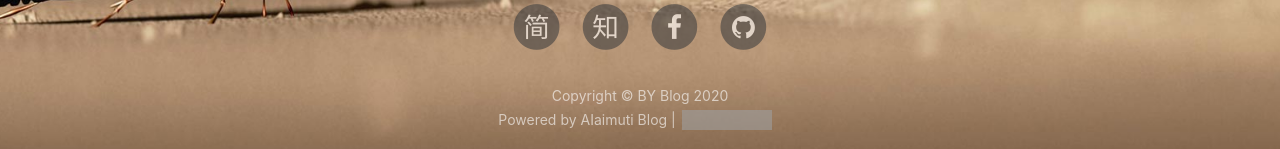
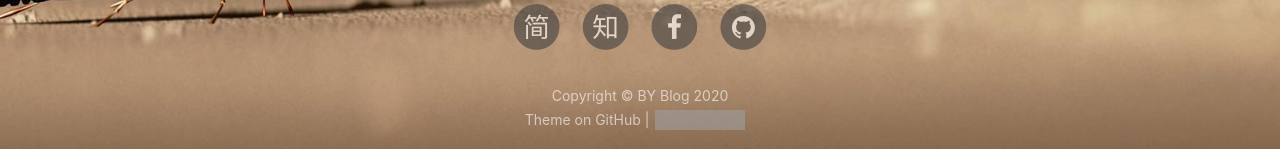
Before and after one commit to AIaimuti/aiaimuti.github.io, a Jekyll site: the page built from offline.html, in a window 1280 px wide. Shown: the part 748-897 px from the top of the page. Built offline with Jekyll 4.4.1, drawn with Linux system fonts in a browser that asks for light colours; nearby versions of some CDN libraries; comment, search, counter and statistics services are not loaded; part of the change alters nothing that is shown; grey boxes are pictures that could not be loaded.

Commit message:
Update footer.html

```diff
--- a/_includes/footer.html
+++ b/_includes/footer.html
@@ -6,7 +6,7 @@
                 <ul class="list-inline text-center">
                     {% if site.RSS %}
                     <li>
-                        <a target="_blank" href="{{ '/feed.xml' | prepend: site.baseurl }}">
+                        <a href="{{ "/feed.xml" | prepend: site.baseurl }}">
                             <span class="fa-stack fa-lg">
                                 <i class="fa fa-circle fa-stack-2x"></i>
                                 <i class="fa fa-rss fa-stack-1x fa-inverse"></i>
@@ -14,19 +14,20 @@
                         </a>
                     </li>
                     {% endif %}
+                    <!-- add jianshu add target = "_blank" to <a> by BY -->
                     {% if site.jianshu_username %}
                             <li>
                                 <a target="_blank" href="https://www.jianshu.com/u/{{ site.jianshu_username }}">
                                     <span class="fa-stack fa-lg">
                                         <i class="fa fa-circle fa-stack-2x"></i>
-                                <i class="fa fa-stack-1x fa-inverse">简</i>
+                                        <i class="fa  fa-stack-1x fa-inverse">简</i>
                                     </span>
                                 </a>
                             </li>
                     {% endif %}
                     {% if site.twitter_username %}
                     <li>
-                        <a target="_blank" href="https://twitter.com/{{ site.twitter_username }}">
+                        <a href="https://twitter.com/{{ site.twitter_username }}">
                             <span class="fa-stack fa-lg">
                                 <i class="fa fa-circle fa-stack-2x"></i>
                                 <i class="fa fa-twitter fa-stack-1x fa-inverse"></i>
@@ -34,12 +35,14 @@
                         </a>
                     </li>
                     {% endif %}
+
+                    <!-- add Weibo, Zhihu by Hux, add target = "_blank" to <a> by Hux -->
                     {% if site.zhihu_username %}
                     <li>
                         <a target="_blank" href="https://www.zhihu.com/people/{{ site.zhihu_username }}">
                             <span class="fa-stack fa-lg">
                                 <i class="fa fa-circle fa-stack-2x"></i>
-                                <i class="fa fa-stack-1x fa-inverse">知</i>
+                                <i class="fa  fa-stack-1x fa-inverse">知</i>
                             </span>
                         </a>
                     </li>
@@ -54,6 +57,8 @@
                         </a>
                     </li>
                     {% endif %}
+
+
                     {% if site.facebook_username %}
                     <li>
                         <a target="_blank" href="https://www.facebook.com/{{ site.facebook_username }}">
@@ -88,7 +93,7 @@
                 <p class="copyright text-muted">
                     Copyright &copy; {{ site.title }} {{ site.time | date: '%Y' }}
                     <br>
-                    Powered by <a target="_blank" href="{{ site.github_repo }}">AIaimuti Blog</a> |
+                    Theme on <a href="{{ site.github_repo }}">GitHub</a> |
                     <iframe
                         style="margin-left: 2px; margin-bottom:-5px;"
                         frameborder="0" scrolling="0" width="100px" height="20px"
@@ -101,13 +106,13 @@
 </footer>
 
 <!-- jQuery -->
-<script src="{{ '/js/jquery.min.js' | prepend: site.baseurl }}"></script>
+<script src="{{ "/js/jquery.min.js " | prepend: site.baseurl }}"></script>
 
 <!-- Bootstrap Core JavaScript -->
-<script src="{{ '/js/bootstrap.min.js' | prepend: site.baseurl }}"></script>
+<script src="{{ "/js/bootstrap.min.js " | prepend: site.baseurl }}"></script>
 
 <!-- Custom Theme JavaScript -->
-<script src="{{ '/js/hux-blog.min.js' | prepend: site.baseurl }}"></script>
+<script src="{{ "/js/hux-blog.min.js " | prepend: site.baseurl }}"></script>
 
 <!-- Service Worker -->
 {% if site.service-worker %}
@@ -226,7 +231,7 @@
             n = $(this).prop('tagName').toLowerCase();
             i = "#"+$(this).prop('id');
             t = $(this).text();
-            c = $('<a target="_blank" href="'+i+'" rel="nofollow">'+t+'</a>');
+            c = $('<a href="'+i+'" rel="nofollow">'+t+'</a>');
             l = $('<li class="'+n+'_nav"></li>').append(c);
             $(selector).append(l);
         });
```
Lines whose indentation alone changed are shown as unchanged.
